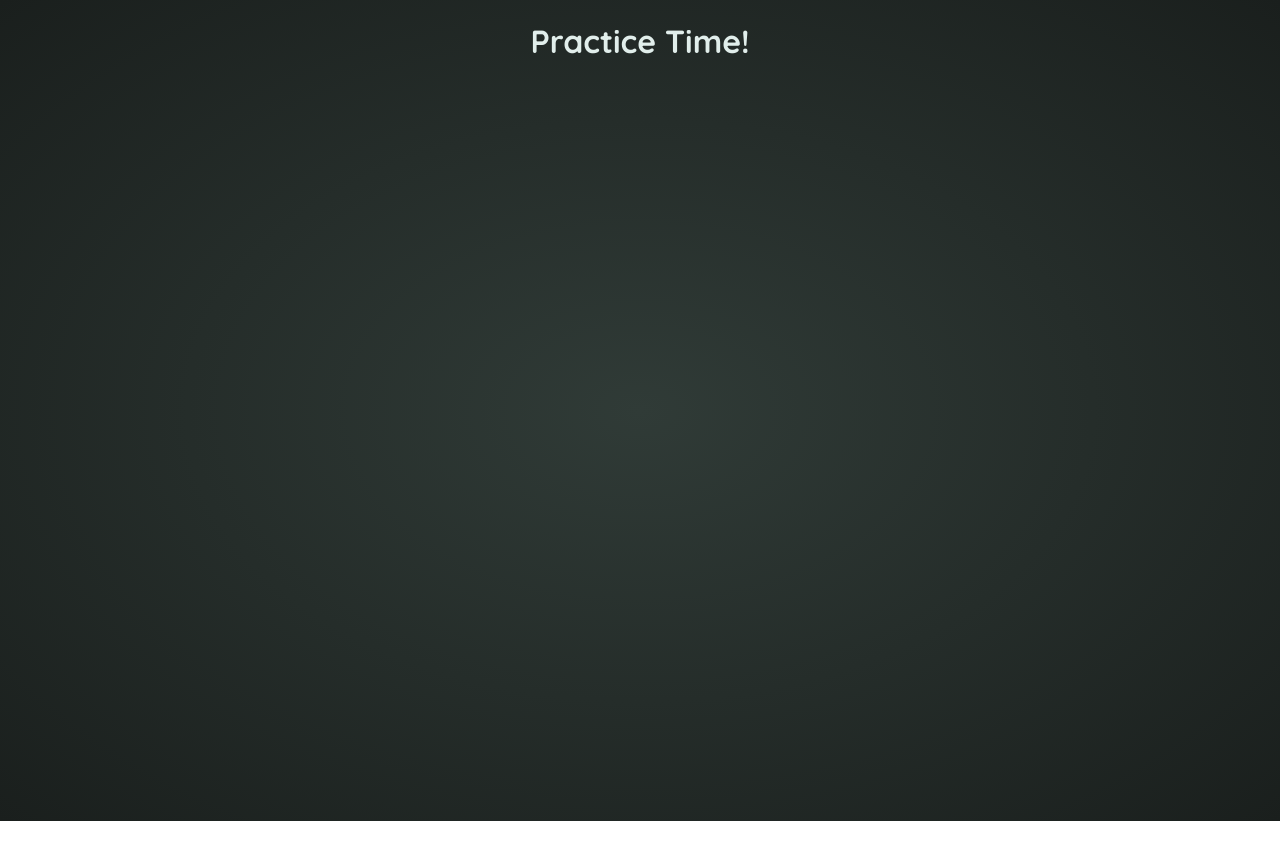
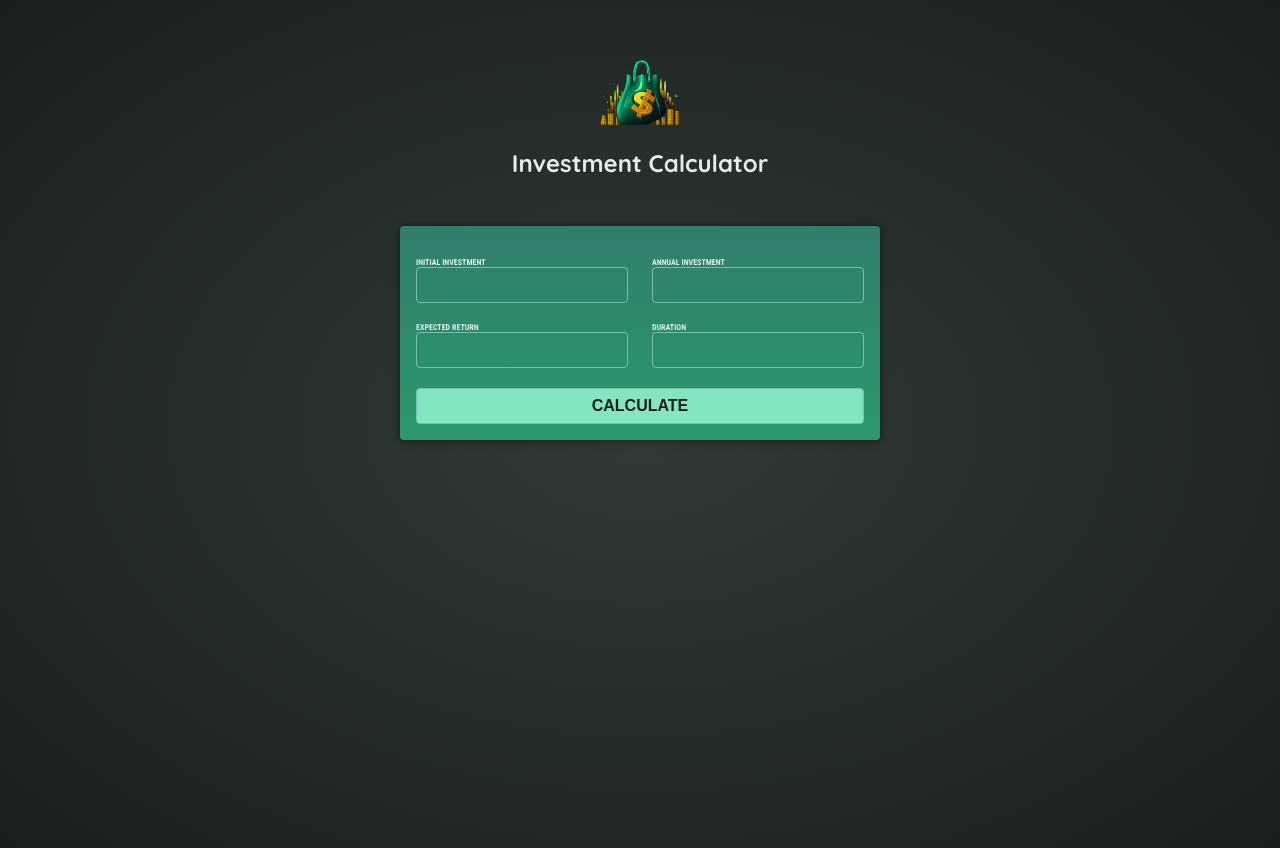
Before and after one commit to shinoby85/angular-udemy, an Angular app: page / in a window 1280 px wide. Before the commit the page ends 821 px from the top, so only its background shows below. Built offline with nearby package versions, Linux system fonts and the light colour scheme.

Commit message:
Finish practise

```diff
--- a/src/app/app.component.html
+++ b/src/app/app.component.html
@@ -1 +1,3 @@
-<h1 class="center">Practice Time!</h1>
+<app-header/>
+<app-user-input/>
+<app-investment-results/>
--- a/src/app/header/header.component.html
+++ b/src/app/header/header.component.html
@@ -1 +1,4 @@
-<p>header works!</p>
+<header>
+  <img alt="logo" src="investment-calculator-logo.png">
+  <h1>Investment Calculator</h1>
+</header>
--- a/src/app/investment-results/investment-results.component.html
+++ b/src/app/investment-results/investment-results.component.html
@@ -1 +1,22 @@
-<p>investment-results works!</p>
+@if (annualData) {
+  <table>
+    <thead>
+    <td>Year</td>
+    <td>Investment Value</td>
+    <td>Interest (Year)</td>
+    <td>Total Interest</td>
+    <td>Invested Capital</td>
+    </thead>
+    <tbody>
+      @for (data of annualData; track data.year) {
+        <tr>
+          <td>{{ data.year }}</td>
+          <td>{{ data.valueEndOfYear | currency:"USD":"symbol": "1.0-0" }}</td>
+          <td>{{ data.interest | currency:"USD":"symbol": "1.0-0" }}</td>
+          <td>{{ data.totalInterest | currency:"USD":"symbol": "1.0-0" }}</td>
+          <td>{{ data.totalAmountInvested | currency:"USD":"symbol": "1.0-0" }}</td>
+        </tr>
+      }
+    </tbody>
+  </table>
+}
--- a/src/app/investment-results/investment-results.component.ts
+++ b/src/app/investment-results/investment-results.component.ts
@@ -1,12 +1,21 @@
-import { Component } from '@angular/core';
+import {Component, inject} from '@angular/core';
+import {InvestmentService} from "../investment.service";
+import {IAnnualData} from "../investment.model";
+import {CurrencyPipe} from "@angular/common";
 
 @Component({
   selector: 'app-investment-results',
   standalone: true,
-  imports: [],
+  imports: [
+    CurrencyPipe
+  ],
   templateUrl: './investment-results.component.html',
   styleUrl: './investment-results.component.css'
 })
 export class InvestmentResultsComponent {
+  investmentService = inject(InvestmentService);
 
+  get annualData(): IAnnualData[] | undefined {
+    return this.investmentService.getInvestmentResult();
+  }
 }
--- /dev/null
+++ b/src/app/investment.service.ts
@@ -0,0 +1,21 @@
+import {Injectable} from '@angular/core';
+import {IAnnualData, ICalculateData} from "./investment.model";
+import {calculateInvestmentResults} from "../investment-results";
+
+@Injectable({
+  providedIn: 'root'
+})
+export class InvestmentService {
+  private _calculateData?: ICalculateData;
+
+  setCalculateData(data: ICalculateData) {
+    this._calculateData = {...data};
+  }
+
+  getInvestmentResult(): IAnnualData[] | undefined {
+    if (this._calculateData) {
+      return calculateInvestmentResults(this._calculateData);
+    }
+    return undefined;
+  }
+}
--- a/src/app/user-input/user-input.component.css
+++ b/src/app/user-input/user-input.component.css
@@ -20,6 +20,7 @@ label {
   font-size: 0.5rem;
   font-weight: bold;
   text-transform: uppercase;
+  width: 50%;
 }
 
 input {
--- a/src/app/user-input/user-input.component.html
+++ b/src/app/user-input/user-input.component.html
@@ -1 +1,23 @@
-<p>user-input works!</p>
+<form (ngSubmit)="onCalculate()">
+  <p class="input-group">
+    <label for="initialInvestment">
+      INITIAL INVESTMENT
+      <input [(ngModel)]="initialInvestment" [ngModelOptions]="{standalone: true}" id="initialInvestment" type="number">
+    </label>
+    <label for="annualInvestment">
+      ANNUAL INVESTMENT
+      <input [(ngModel)]="annualInvestment" [ngModelOptions]="{standalone: true}" id="annualInvestment" type="number">
+    </label>
+  </p>
+  <p class="input-group">
+    <label for="expectedReturn">
+      EXPECTED RETURN
+      <input [(ngModel)]="expectedReturn" [ngModelOptions]="{standalone: true}" id="expectedReturn" type="number">
+    </label>
+    <label for="duration">
+      DURATION
+      <input [(ngModel)]="duration" [ngModelOptions]="{standalone: true}" id="duration" type="number">
+    </label>
+  </p>
+  <button type="submit">CALCULATE</button>
+</form>
--- a/src/app/user-input/user-input.component.ts
+++ b/src/app/user-input/user-input.component.ts
@@ -1,12 +1,31 @@
-import { Component } from '@angular/core';
+import {Component, inject} from '@angular/core';
+import {FormsModule} from "@angular/forms";
+import {InvestmentService} from "../investment.service";
 
 @Component({
   selector: 'app-user-input',
   standalone: true,
-  imports: [],
+  imports: [
+    FormsModule
+  ],
   templateUrl: './user-input.component.html',
   styleUrl: './user-input.component.css'
 })
 export class UserInputComponent {
 
+  investmentService = inject(InvestmentService);
+
+  initialInvestment = '';
+  annualInvestment = '';
+  expectedReturn = '';
+  duration = ''
+
+  onCalculate() {
+    this.investmentService.setCalculateData({
+      initialInvestment: +this.initialInvestment,
+      annualInvestment: +this.annualInvestment,
+      expectedReturn: +this.expectedReturn,
+      duration: +this.duration
+    })
+  }
 }
--- a/src/investment-results.ts
+++ b/src/investment-results.ts
@@ -2,23 +2,25 @@
 // e.g., integrate it into a service or component
 // You may need to tweak it, depending on where and how you use it
 
-function calculateInvestmentResults() {
+import {ICalculateData} from "./app/investment.model";
+
+export function calculateInvestmentResults(investmentData: ICalculateData) {
   const annualData = [];
-  let investmentValue = initialInvestment;
+  let investmentValue = investmentData.initialInvestment;
 
-  for (let i = 0; i < duration; i++) {
+  for (let i = 0; i < investmentData.duration; i++) {
     const year = i + 1;
-    const interestEarnedInYear = investmentValue * (expectedReturn / 100);
-    investmentValue += interestEarnedInYear + annualInvestment;
+    const interestEarnedInYear = investmentValue * (investmentData.expectedReturn / 100);
+    investmentValue += interestEarnedInYear + investmentData.annualInvestment;
     const totalInterest =
-      investmentValue - annualInvestment * year - initialInvestment;
+      investmentValue - investmentData.annualInvestment * year - investmentData.initialInvestment;
     annualData.push({
       year: year,
       interest: interestEarnedInYear,
       valueEndOfYear: investmentValue,
-      annualInvestment: annualInvestment,
+      annualInvestment: investmentData.annualInvestment,
       totalInterest: totalInterest,
-      totalAmountInvested: initialInvestment + annualInvestment * year,
+      totalAmountInvested: investmentData.initialInvestment + investmentData.annualInvestment * year,
     });
   }
 
```
Also changed, not shown: src/app/app.component.ts (+11 -2 lines), src/app/investment.model.ts (added, +15 -0 lines).
